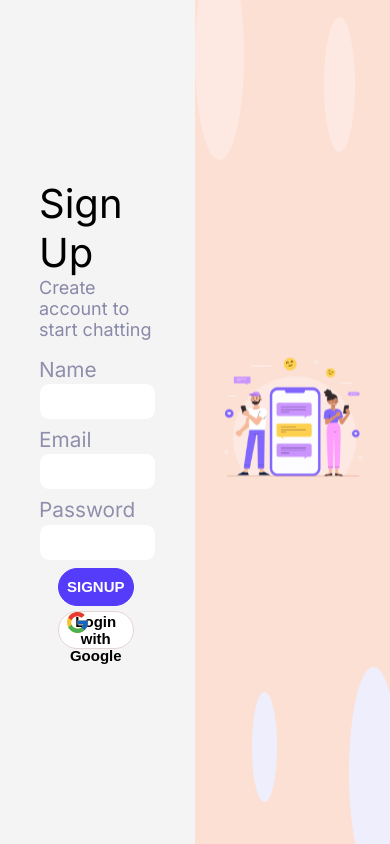
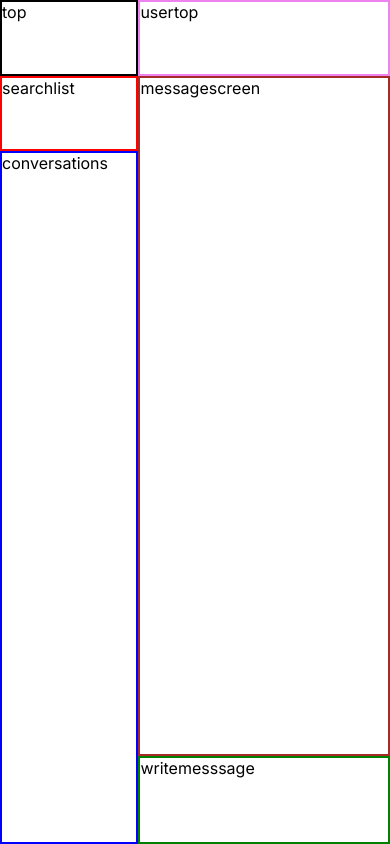
Before and after one commit to debankanmitra/Micro-services_Chat-application, a React (Vite) app in the folder chatApp/: page / in a window 390 px wide. Built offline with nearby package versions, Linux system fonts and the light colour scheme.

Commit message:
responsive

```diff
--- a/chatApp/src/App.jsx
+++ b/chatApp/src/App.jsx
@@ -1,11 +1,11 @@
 import { useState } from 'react'
- import Registrationpage from './login_registration/Registrationpage.jsx'
+ import Layoutgrid from './chat_system/Layoutgrid.jsx'
 
 function App() {
 
 
   return (
-       <Registrationpage />
+       <Layoutgrid />
 
   )
 }
--- /dev/null
+++ b/chatApp/src/chat_system/Layoutgrid.jsx
@@ -0,0 +1,50 @@
+import React from 'react'
+import styled from 'styled-components'
+
+const Div = styled.body`
+    display: grid;
+    grid-template-columns: 1.1fr 2fr;
+    grid-template-rows: repeat(2,1fr) 8fr;
+`
+const Top = styled.div`
+    border: 2px solid black;
+    grid-row: 1/2;
+`
+const Searchlist = styled.div`
+    border: 2px solid red;
+    grid-row: 2/3;
+`
+const Conversations = styled.div`
+    border: 2px solid blue;
+    grid-row: 3/8;
+`
+const Writemessage = styled.div `
+    border: 2px solid green;
+    grid-row: 7/8;
+    height: 10vh;
+`
+const Messagescreen = styled.div `
+    border: 2px solid brown;
+    grid-row: 2/7;
+`
+const Usertop = styled.div `
+    border: 2px solid violet;
+    grid-row: 1/2;
+`
+function Layoutgrid() {
+  return (
+    <Div>
+        <Top>top</Top>
+        <Usertop>usertop</Usertop>
+        <Searchlist>searchlist </Searchlist>
+        <Messagescreen>messagescreen</Messagescreen>
+        <Conversations>conversations</Conversations>
+        <Writemessage>writemesssage</Writemessage>
+
+
+
+    </Div>
+  )
+}
+
+export default Layoutgrid
--- a/chatApp/src/index.css
+++ b/chatApp/src/index.css
@@ -18,6 +18,8 @@
     -webkit-text-size-adjust: 100%;
 }
 body {
+    width: 100vw;
+    height: 100vh;
     margin: 0;
     padding: 0;
 }
```
Also changed, not shown: chatApp/src/login_registration/Registrationpage.jsx (+0 -9 lines). Lines whose indentation alone changed are shown as unchanged.
